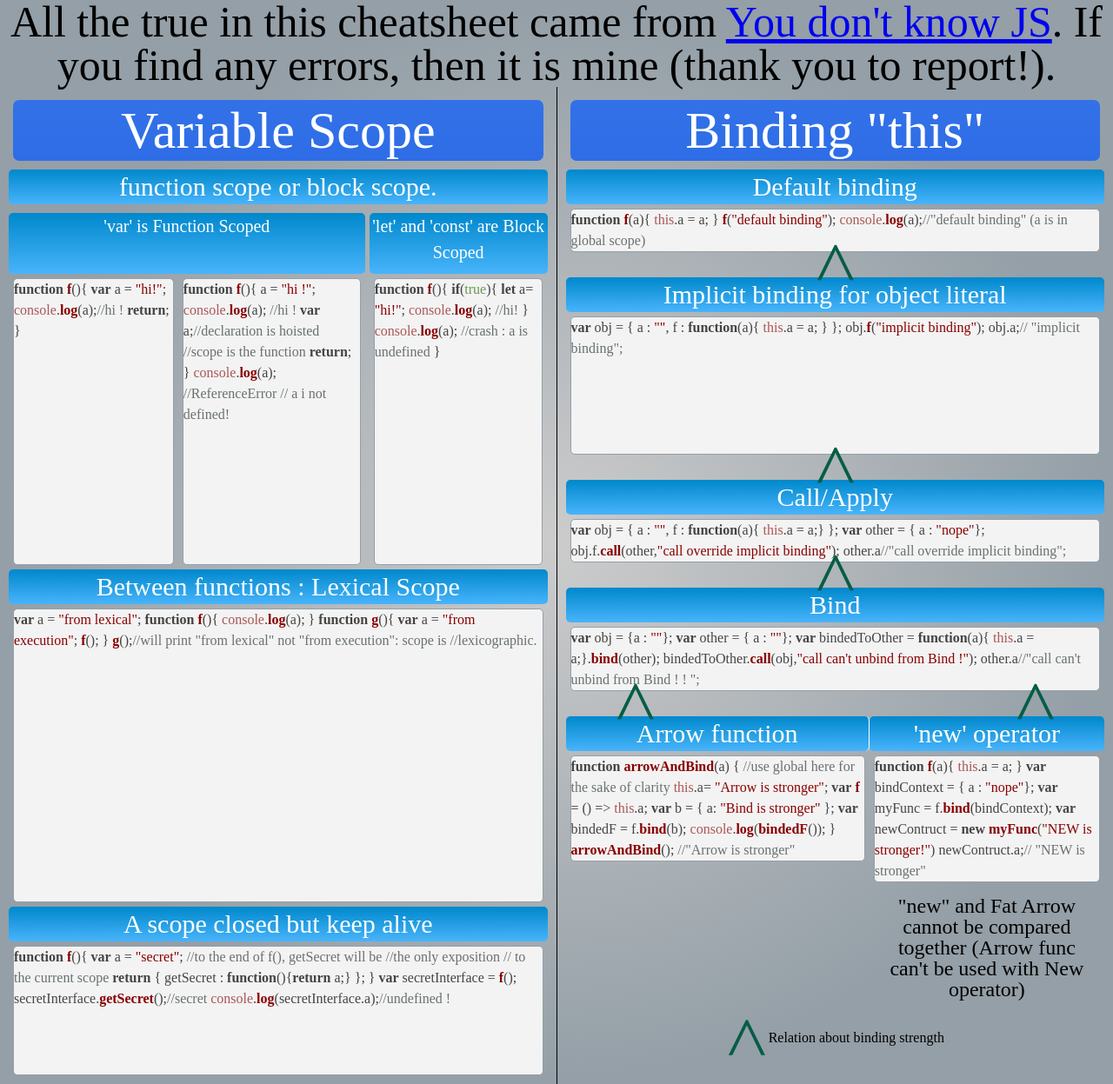
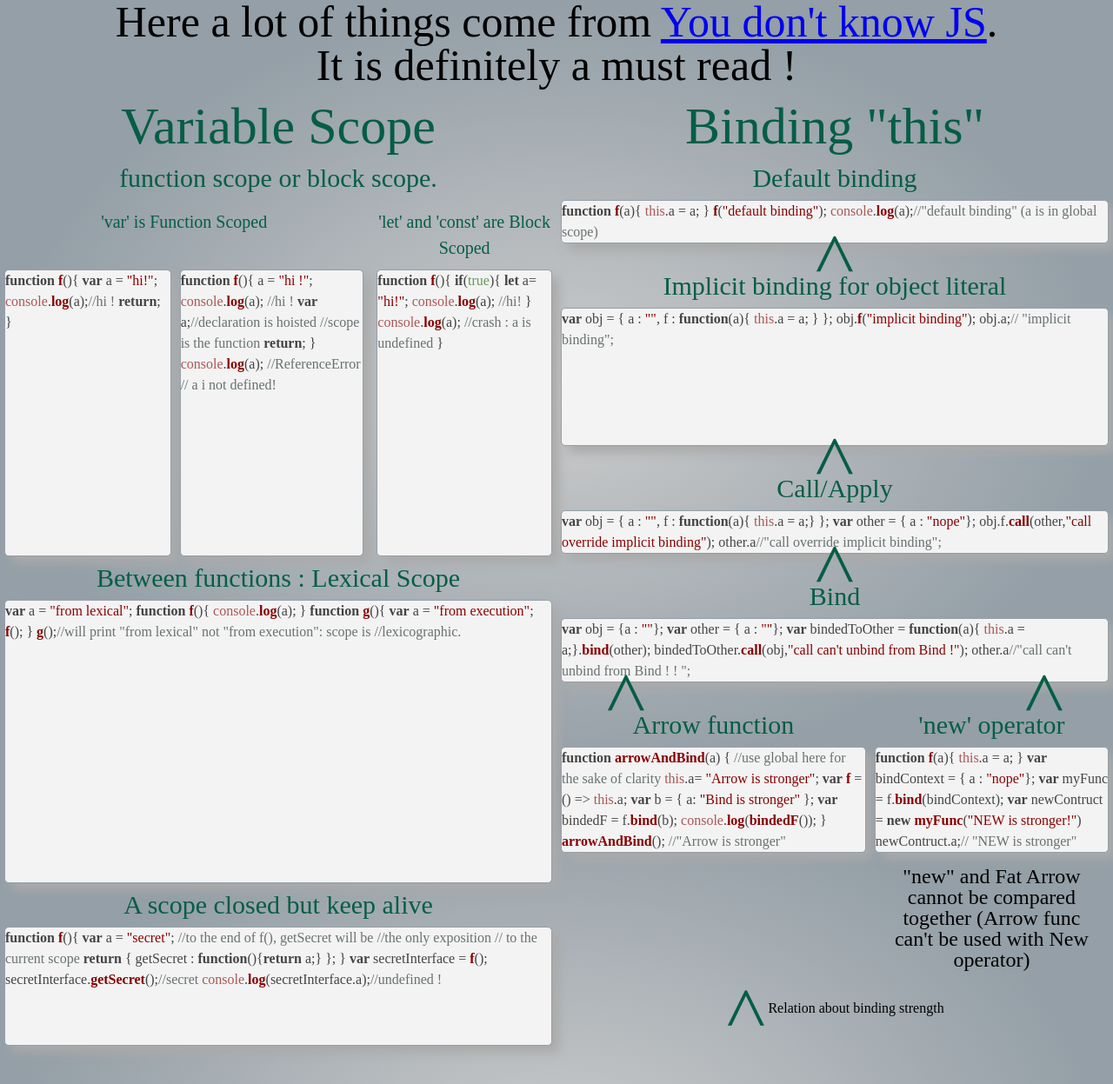
Before and after one commit to Ealv/ealv.github.io, a Jekyll site: the page _posts/2015-10-10-scopeandBinding.html, which Jekyll copies as it is, in a window 1280 px wide. Shown: the whole page at 87% size. Built offline with Jekyll 4.4.1, drawn with Linux system fonts in a browser that asks for light colours; nearby versions of some CDN libraries; Markdown is read by kramdown in place of the engine named in the settings; comment, search, counter and statistics services are not loaded.

Commit message:
scope clean style

```diff
--- a/_posts/2015-10-10-scopeandBinding.html
+++ b/_posts/2015-10-10-scopeandBinding.html
@@ -15,6 +15,7 @@
 }
 body {
 	background:  radial-gradient(ellipse farthest-corner, #CCCCCC,#949fa7 70%);
+	background-attachment: fixed;
 }
 .column {
   flex-grow: 1;
@@ -46,47 +47,40 @@
 }
 #col1,
 #col2 {
-  padding: 10px 10px;
+  padding: 10px 0;
   width: 50%;
 }
 #col2 {
   justify-content: flex-start;
 }
-.bigtitle {
-  margin: 5px;
-  padding: 5px 0;
-  text-align: center;
-  line-height: 30px;
-  font-size: 30px;
-  border-radius: 5px;
-  color: #FFFFFF;
-  line-height: 60px;
-  font-size: 60px;
-  border-radius: 7px;
-  background: linear-gradient(to bottom, #3371E8 0, #2E6DE6 100%);
-}
+
 .title {
-
+  color: #055D46;
   margin: 5px 0;
   padding: 5px 0;
 
   text-align: center;
   line-height: 30px;
   font-size: 30px;
-  border-radius: 5px;
-  background: linear-gradient(to bottom, #0088cc 0, #48b4fb 100%);
-  color: #FFFFFF;
+
 }
 .subtitle {
   margin: 5px;
   text-align: center;
   line-height: 30px;
   font-size: 30px;
-  border-radius: 5px;
-  background: linear-gradient(to bottom, #0088cc 0, #48b4fb 100%);
-  color: #FFFFFF;
   font-size: 20px;
 }
+
+.bigtitle {
+  padding: 0;
+  text-align: center;
+  line-height: 30px;
+  font-size: 30px;
+  line-height: 60px;
+  font-size: 60px;
+}
+
 .rightborder {
   border-right-width: 1px;
   border-right-style: solid;
@@ -104,7 +98,9 @@
   border-top-style: solid;
 }
 .hljs.javascript {
+
   margin:0 5px;
+  box-shadow: 8px 8px 12px #aaa;
   border-color: #949FA7;
   border-width: 1px;
   border-style: solid;
@@ -125,17 +121,17 @@
 
 <body id="container">
 <div style="text-align:center;font-size:50px;line-height:50px;">
-All the true in this cheatsheet came from <a href="https://github.com/getify/You-Dont-Know-JS" > You don't know JS</a>. If you find any errors, then it is mine (thank you to report!).
+Here a lot of things come from <a href="https://github.com/getify/You-Dont-Know-JS" > You don't know JS</a>.<br> It is definitely a must read !
 </div>
 	<div id="middle">
-		<div id="col1" class="column rightborder">
-			<div class="bigtitle ">
+		<div id="col1" class="column">
+			<div class="bigtitle title">
 				Variable Scope
 			</div>
 			<div class="title">function scope or block scope.</div>
 			<div class="row" style="flex-basis:70px;flex-grow:0;margin:5px 0 ;">
-				<div class="subtitle" style="flex-basis:0;flex-grow:2;margin:0">'var' is Function Scoped</div>
-				<div class="subtitle" style="flex-basis:0;flex-grow:1;margin:0 0 0 5px;">'let' and 'const' are Block Scoped</div>
+				<div class="subtitle title" style="flex-basis:0;flex-grow:2;margin:0">'var' is Function Scoped</div>
+				<div class="subtitle title" style="flex-basis:0;flex-grow:1;margin:0 0 0 5px;">'let' and 'const' are Block Scoped</div>
 			</div>
 			<div class="row" style="flex-basis:330px;flex-grow:0;">
 				<div class="javascript" style="flex-basis:90px;flex-grow:1;">
@@ -212,7 +208,7 @@
 			</div>
 		</div>
 		<div id="col2" class="column">
-			<div class="bigtitle ">
+			<div class="bigtitle title">
 				Binding "this"
 			</div>
 
@@ -275,7 +271,7 @@
 </div>
 			<div class="row">
 				<div class="column">
-				<div class="title rightborder">Arrow function</div>
+				<div class="title">Arrow function</div>
 							<div class=" javascript">
 function arrowAndBind(a) {<br>
 	//use global here for the sake of clarity<br>
```
